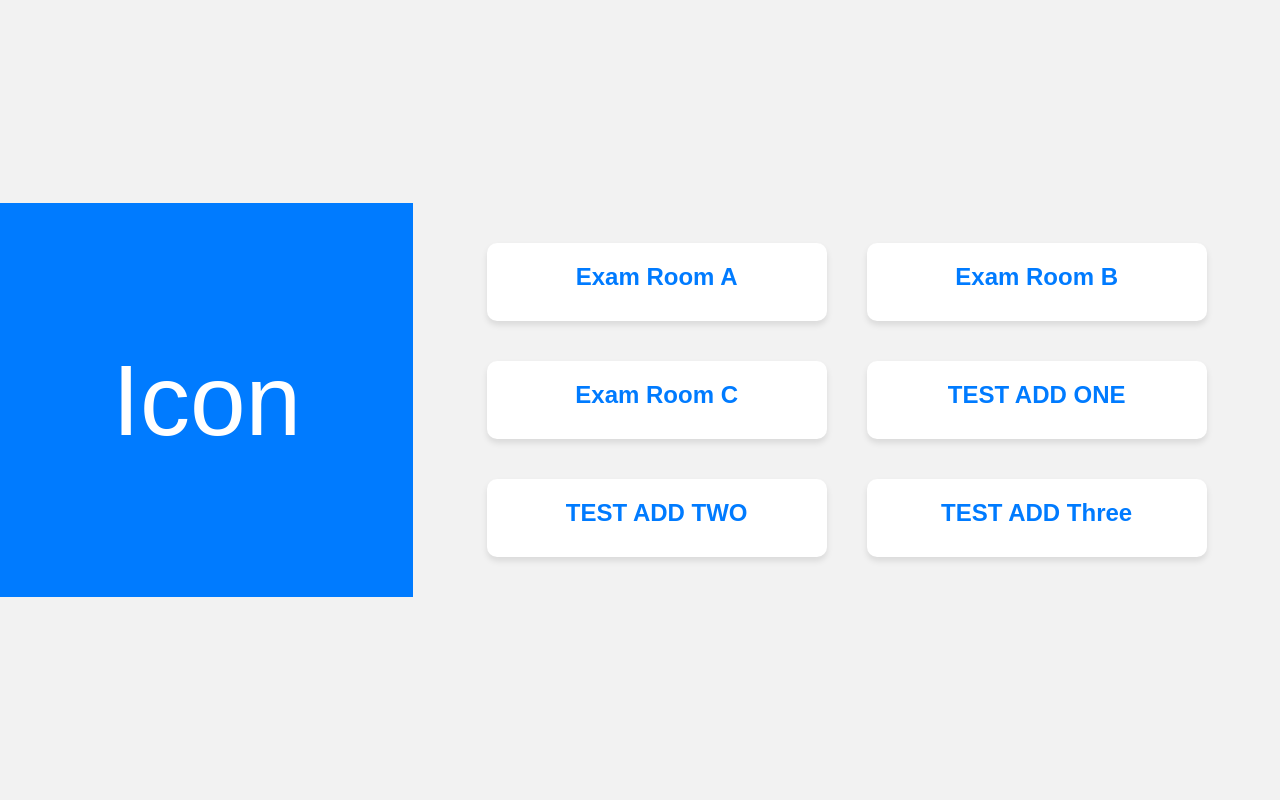
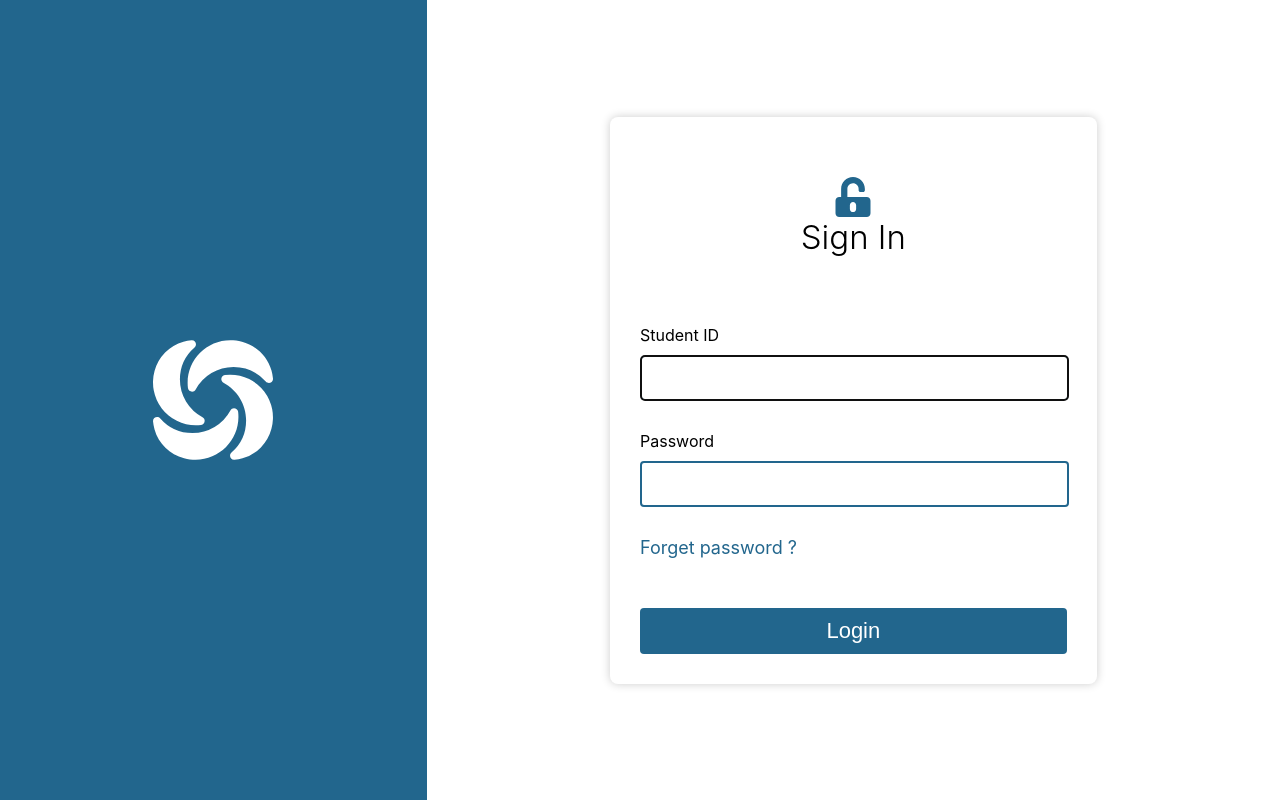
Before and after one commit to majdmarie/AntiCheat, a React (Create React App) app: page / in a window 1280 px wide. Built offline with nearby package versions, Linux system fonts and the light colour scheme.

Commit message:
Added the cheating recored screen and fixed the frontend prolem with the classname

```diff
--- a/package.json
+++ b/package.json
@@ -7,9 +7,12 @@
     "@testing-library/react": "^13.4.0",
     "@testing-library/user-event": "^13.5.0",
     "bootstrap": "^5.3.1",
+    "chart.js": "^4.4.0",
     "react": "^18.2.0",
     "react-bootstrap": "^2.8.0",
+    "react-chartjs-2": "^5.2.0",
     "react-dom": "^18.2.0",
+    "react-icons": "^4.11.0",
     "react-router-dom": "^6.15.0",
     "react-scripts": "5.0.1",
     "web-vitals": "^2.1.4"
--- a/src/App.js
+++ b/src/App.js
@@ -2,12 +2,13 @@ import './App.css';
 import Login from './Login.js'
 import ReportStudent from './ReportStudent.js';
 import EnrolledExams from './EnrolledExams';
+import CheatingRecord from './CheatingRecord'
 
 function App() {
   return (
     <div className="App">
-      <EnrolledExams>
-      </EnrolledExams>
+      <Login>
+      </Login>
     </div>
   );
 }
--- /dev/null
+++ b/src/CheatingRecord.js
@@ -0,0 +1,34 @@
+import React, {useState} from "react";
+import { Doughnut } from "react-chartjs-2";
+import {Chart, ArcElement} from 'chart.js'
+Chart.register(ArcElement);
+
+export default function StatisticsChart() {
+
+    const [approvedReports, setApprovedReports] = useState(3);
+    const [neutralReports, setNeutralReports] = useState(10);
+    const [disapprovedReports, setDisapprovedReports] = useState(2);
+
+    const [chartData, setChartData] = useState(
+        {
+            labels: ["Approved", "Neutral", "Disapproved"],
+            datasets: [
+                {
+                data: [approvedReports, neutralReports, disapprovedReports],
+                backgroundColor: ["#36A2EB", "#FFCE56", "#FF6384"],
+                hoverBackgroundColor: ["#36A2EB", "#FFCE56", "#FF6384"],
+                },
+            ],
+        });
+
+
+
+    return (
+        <div>
+            <h1>Statistics Dashboard</h1>
+            <h2>Statistics Chart</h2>
+            <Doughnut data={chartData} />
+            <p>Total Reports: {10}</p>
+        </div>
+    );
+}
--- a/src/EnrolledExams.css
+++ b/src/EnrolledExams.css
@@ -1,5 +1,4 @@
-/* EnrolledExams.css */
-body {
+.EnrolledExams body {
     margin: 0;
     padding: 0;
     height: 100vh;
--- a/src/EnrolledExams.js
+++ b/src/EnrolledExams.js
@@ -15,6 +15,7 @@ export default function EnrolledExams() {
   ]);
 
   return (
+    <div className="EnrolledExams">
         <div className="container">
             <div className="icon-container">
                 <div className="icon">
@@ -33,5 +34,6 @@ export default function EnrolledExams() {
                 ))}
             </div>
         </div>
+    </div>
   );
 }
--- /dev/null
+++ b/src/Login.css
@@ -0,0 +1,124 @@
+/* Login.css */
+
+/* Split the page horizontally */
+.Login-container {
+    display: flex;
+    height: 100vh;
+  }
+
+  /* Style the left section (1/3) with a blue background */
+  .Left-section {
+    flex: 1;
+    background-color: #22668D; /* Use your primary color (e.g., blue) */
+    display: flex;
+    justify-content: center;
+    align-items: center;
+  }
+
+  /* Style the icon (you can replace or customize the icon as needed) */
+  .Icon {
+    color: white;
+    font-size: 3rem;
+  }
+
+  /* Style the right section (2/3) for the form */
+  .Right-section {
+    flex: 2;
+    display: flex;
+    justify-content: center;
+    align-items: center;
+  }
+
+  /* Style the form container */
+  .Form-container {
+    /* max-width: 400px; */
+    padding: 30px;
+    width: 50%;
+    /* height: 50vh; */
+    background-color: #fff; /* White background for the form */
+    border-radius: 8px;
+    box-shadow: 0 0 10px rgba(0, 0, 0, 0.2); /* Add a subtle shadow */
+  }
+
+  /* Style form elements */
+  .FormGroup {
+    margin-bottom: 20px;
+    width: 100%;
+    display: flex;
+    flex-direction: column;
+    align-items: flex-start; /* Align items to the left (start) */
+  }
+
+  /* Style form labels */
+  .FormLabel {
+    font-size: 18px; /* Increase font size for labels */
+    margin-bottom: 5px;
+  }
+
+  /* Style form input fields */
+  .FormControl {
+    border: 2px solid #22668D; /* Border color (your primary color) */
+    border-radius: 4px;
+    padding: 10px;
+    font-size: 1.2rem;
+    width: 95%;
+  }
+
+  /* Style the submit button */
+  .Button {
+    background-color: #22668D; /* Use your primary color */
+    border: none;
+    color: white;
+    padding: 10px 20px;
+    border-radius: 4px;
+    cursor: pointer;
+    transition: background-color 0.3s ease; /* Add a smooth hover effect */
+    width: 100%;
+    font-size: 22px;
+    margin-top: 40px;
+  }
+
+  .Button:hover {
+    background-color: #0056b3; /* Darker color on hover */
+  }
+
+
+  .Title{
+    font-size: 33px;
+    font-weight: 300;
+    margin-bottom: 38px !important;
+  }
+
+  .titleDiv{
+    margin: 30px;
+    display: flex;
+    flex-direction: column;
+    align-items: center;
+}
+
+.SignIcon{
+    font-size: 40px;
+    color: #22668D;
+}
+
+.form{
+    display: flex;
+    flex-direction: column;
+    row-gap: 10px;
+}
+
+.Logo{
+    font-size: 120px;
+    color: white;
+}
+
+.forget{
+    color: #22668D;
+    float: left;
+    font-size: 18px;
+}
+
+.forgetDiv{
+    display: flex;
+    align-items: flex-start;
+}
--- a/src/Login.js
+++ b/src/Login.js
@@ -1,77 +1,73 @@
 import React, { useState } from "react";
-
 import Form from "react-bootstrap/Form";
-
 import Button from "react-bootstrap/Button";
+import {FaUnlockAlt} from 'react-icons/fa'
+import {SiSololearn} from 'react-icons/si'
+import "./Login.css";
 
 export default function Login() {
-
   const [studentID, setStudentID] = useState("");
-
   const [password, setPassword] = useState("");
 
   function validateForm() {
-
     return studentID.length > 0 && password.length > 0;
-
   }
 
   function handleSubmit(event) {
-
     event.preventDefault();
-
   }
 
   return (
+    <div className="Login-container">
+      <div className="Left-section">
+        {/* <div className="Icon">🔒</div> */}
+        <SiSololearn className="Logo"/>
 
-    <div className="Login">
+      </div>
+      <div className="Right-section">
+        <div className="Form-container">
+          <div className="titleDiv">
+            <FaUnlockAlt className="SignIcon"/>
 
-      <Form onSubmit={handleSubmit}>
-
-        <Form.Group size="lg" controlId="studentID">
-
-          <Form.Label>Student ID</Form.Label>
-
-          <Form.Control
-
-            autoFocus
-
-            type="id"
-
-            value={studentID}
-
-            onChange={(e) => setStudentID(e.target.value)}
-
-          />
-
-        </Form.Group>
-
-        <Form.Group size="lg" controlId="password">
-
-          <Form.Label>Password</Form.Label>
-
-          <Form.Control
-
-            type="password"
-
-            value={password}
-
-            onChange={(e) => setPassword(e.target.value)}
-
-          />
-
-        </Form.Group>
-
-        <Button block size="lg" type="submit" disabled={!validateForm()}>
-
-          Login
-
-        </Button>
-
-      </Form>
-
+        {/* <div className="Icon">🔒</div> */}
+        <span className="Title">Sign In</span>
+        </div>
+          <Form onSubmit={handleSubmit} className="form">
+            <Form.Group size="lg" controlId="studentID" className="FormGroup">
+              <Form.Label className="FormLabel">Student ID</Form.Label>
+              <Form.Control
+                autoFocus
+                type="text"
+                value={studentID}
+                onChange={(e) => setStudentID(e.target.value)}
+                className="FormControl"
+              />
+            </Form.Group>
+            <Form.Group size="lg" controlId="password" className="FormGroup">
+              <Form.Label className="FormLabel">Password</Form.Label>
+              <Form.Control
+                type="password"
+                value={password}
+                onChange={(e) => setPassword(e.target.value)}
+                className="FormControl"
+              />
+            </Form.Group>
+            <div className="forgetDiv">
+            <span className="forget">Forget password ? </span>
+            </div>
+            <Button
+              block
+              size="lg"
+              type="submit"
+              disabled={!validateForm()}
+              className="Button"
+            >
+              Login
+            </Button>
+            {/* <div className="ForgotPassword">Forgot Password?</div> */}
+          </Form>
+        </div>
+      </div>
     </div>
-
   );
-
 }
--- a/src/ReportStudent.css
+++ b/src/ReportStudent.css
@@ -1,5 +1,5 @@
 /* ReportStudent.css */
-body {
+    .ReportStudent body {
         margin: 0;
         height: 100vh;
         display: flex;
--- a/src/ReportStudent.js
+++ b/src/ReportStudent.js
@@ -18,6 +18,7 @@ export default function ReportStudent() {
   }
 
   return (
+    <div className="ReportStudent">
         <div className="container">
             <div className="left-part">
                 {/* Fill the entire height of the page with the left part */}
@@ -77,5 +78,6 @@ export default function ReportStudent() {
                 </div>
             </div>
         </div>
+    </div>
   );
 }
```
Also changed, not shown: 1 other file (tests, documents, lock files or other folders). Lines whose indentation alone changed are shown as unchanged.
